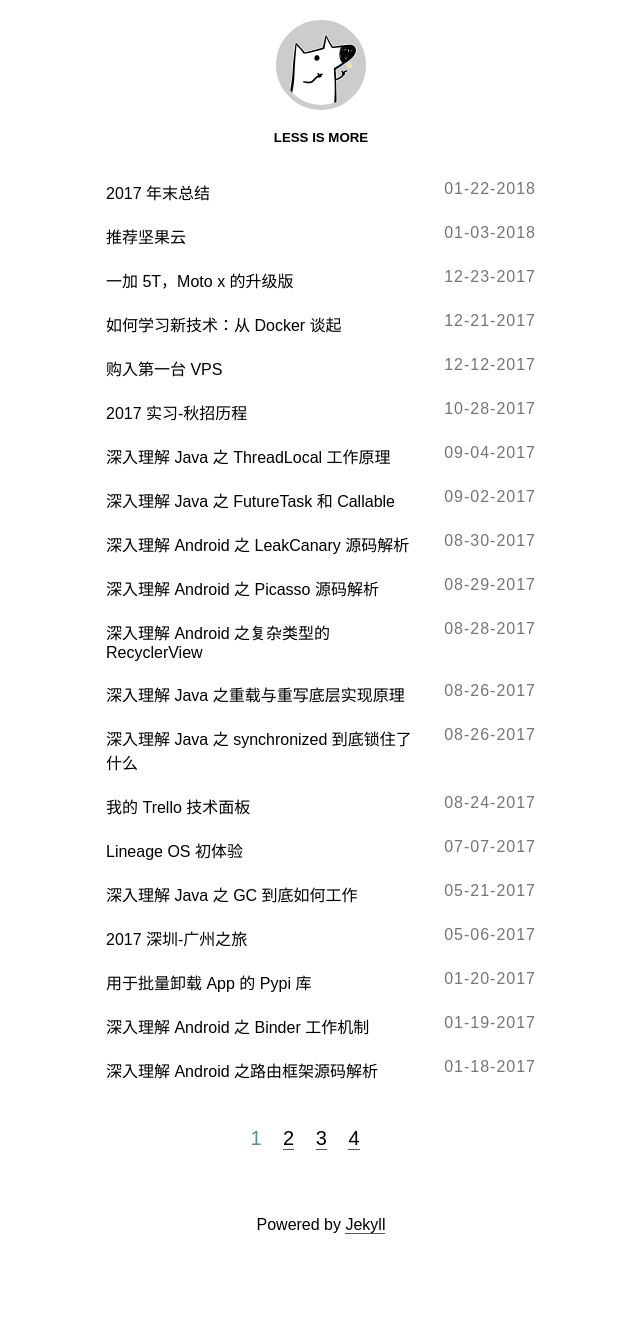
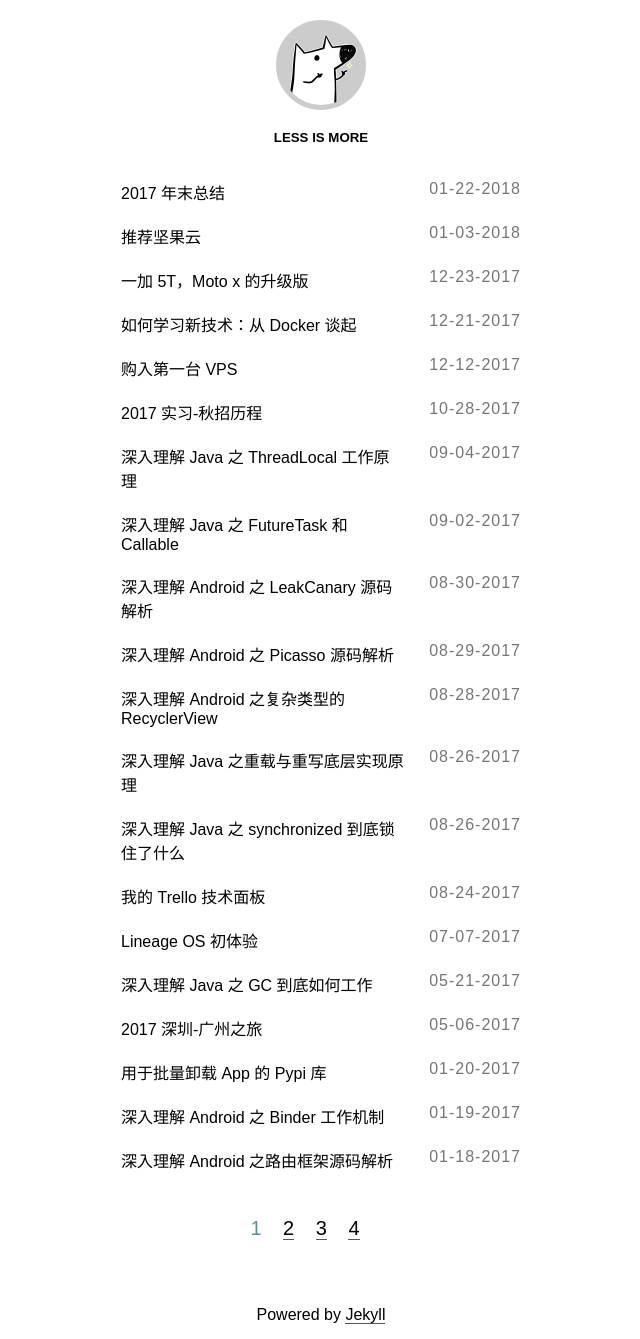
Before and after one commit to wuchangfeng/wuchangfeng.github.io, a Jekyll site: the page built from index.html, in a window 1280 px wide. Shown: the whole page, without its empty margins (319-959 px from the left). Built offline with Jekyll 4.4.1, drawn with Linux system fonts in a browser that asks for light colours; some web fonts are replaced; the list of posts is cut into pages by our own code; comment, search, counter and statistics services are not loaded; before the commit the page ends 1249 px from its top, so only the background shows below that.

```diff
--- a/_sass/main.scss
+++ b/_sass/main.scss
@@ -406,7 +406,7 @@
 
 /*主页核心代码*/
 section {
-  max-width: 430px;
+  max-width: 400px;
   margin: 0 auto;
   ul {
     list-style: none;
```
